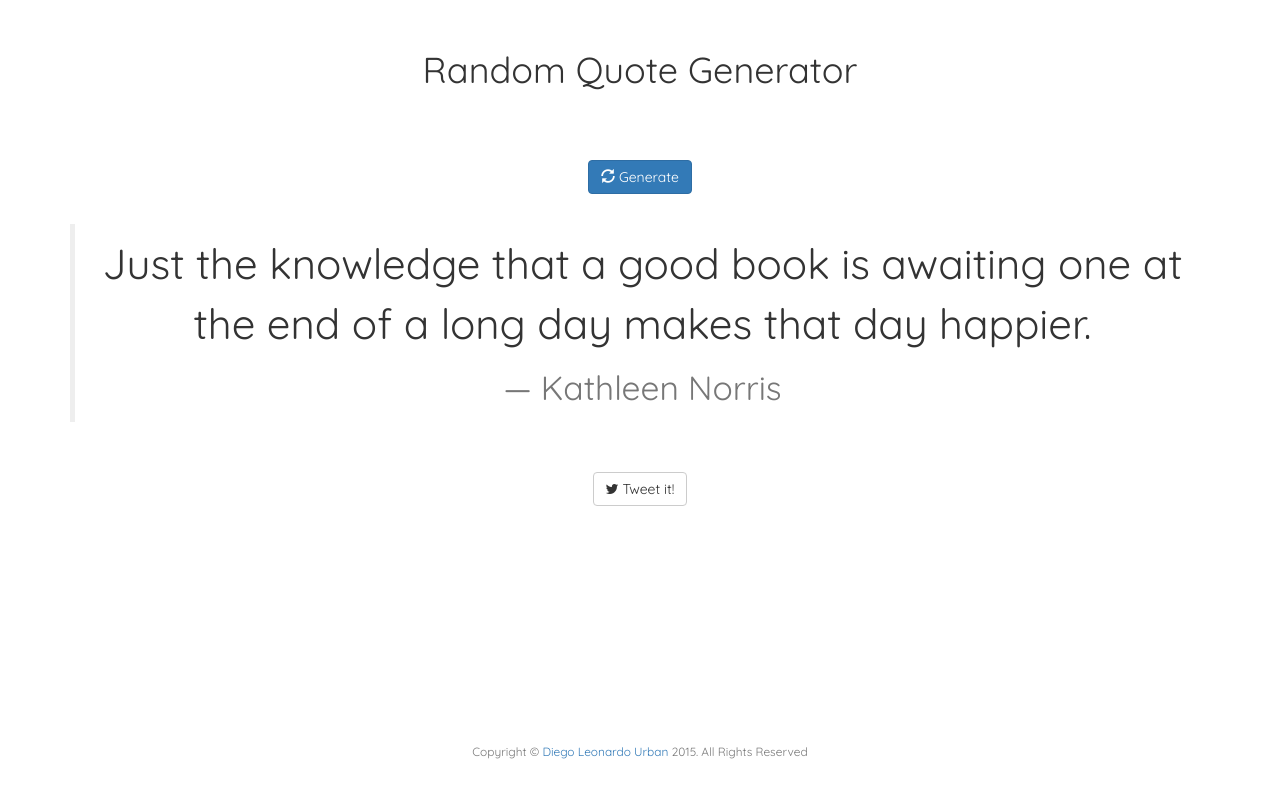
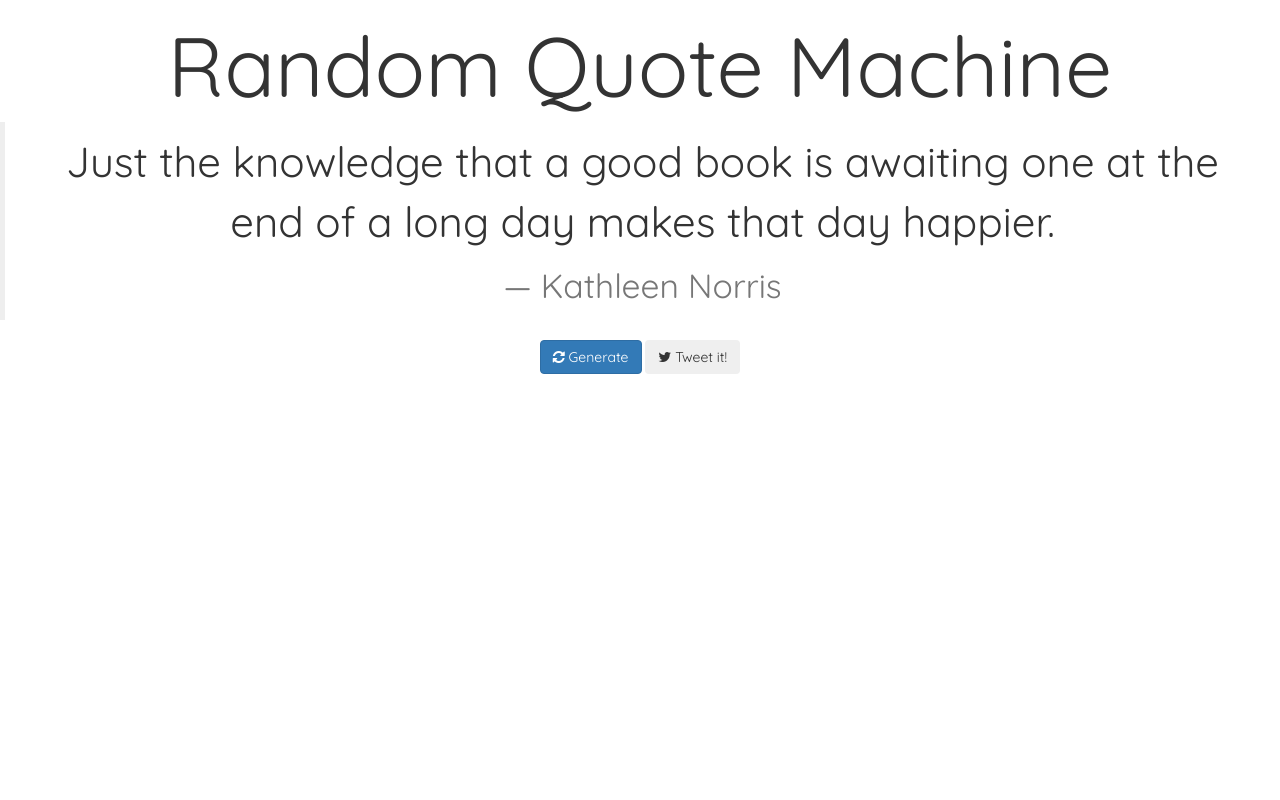
Before and after one commit to diegourban/random-quote-machine, a plain HTML site: page index.html in a window 1280 px wide. Drawn offline with nearby package versions, Linux system fonts and the light colour scheme.

Commit message:
ajustments

```diff
--- a/index.html
+++ b/index.html
@@ -2,6 +2,7 @@
 <html>
 	<head>
 		<meta charset="UTF-8">
+		<meta name="viewport" content="width=device-width, initial-scale=1.0">
 		<meta name="author" content="Diego Leonardo Urban">
 
 		<title>Random Quote Machine</title>
@@ -20,6 +21,39 @@
 
 		<!-- My Styles -->
 		<link rel="stylesheet" href="main.css" />
+	</head>
+
+	<body>
+		<header>
+			<div class="container-fluid">
+				<div class="row">
+					<div class="col-xs-12">
+						<h1>Random Quote Machine</h1>
+					</div>
+				</div>
+			</div>
+		</header>
+
+		<section>
+			<div class="container-fluid">
+				<div class="row">
+					<blockquote>
+					  <p>Lorem ipsum dolor sit amet, consectetur adipiscing elit. Integer posuere erat a ante.</p>
+					  <footer>Someone famous</footer>
+					</blockquote>
+				</div>
+
+				<div class="row">
+						<button name="generate" type="button" class="btn btn-primary">
+							<span class="fa fa-refresh"></span> Generate
+					  </button>
+
+						<button name="tweet" type="button" class="btn btn-secondary" onclick="tweetIt()">
+							<span class="fa fa-twitter"></span> Tweet it!
+						</button>
+				</div>
+			</div>
+		</section>
 
 		<!-- jQuery -->
 		<script src="http://cdnjs.cloudflare.com/ajax/libs/jquery/2.1.4/jquery.min.js"></script>
@@ -29,37 +63,5 @@
 
 		<!-- My Scripts -->
 		<script src="main.js"></script>
-	</head>
-
-	<body>
-		<section>
-			<div class="container">
-				<div class="row">
-					<h1>Random Quote Generator</h1>
-				</div>
-				<div class="row">
-					<button name="generate" type="button" class="btn btn-primary">
-					<span class="glyphicon glyphicon-refresh" aria-hidden="true"></span> Generate</button>
-				</div>
-				<blockquote>
-				  <p>Lorem ipsum dolor sit amet, consectetur adipiscing elit. Integer posuere erat a ante.</p>
-				  <footer>Someone famous</footer>
-				</blockquote>
-				<div class="row">
-					<button name="tweet" type="button" class="btn btn-default" onclick="tweetIt()">
-					<i class="fa fa-twitter"></i> Tweet it!</button>
-				</div>
-			</div>
-		</section>
-
-		<footer>
-			<div class="container navbar-fixed-bottom">
-				<div class="row">
-					<div class="col-lg-12">
-						<p class="copyright text-muted small">Copyright &copy; <a href="https://github.com/diegourban">Diego Leonardo Urban</a> 2015. All Rights Reserved</p>
-					</div>
-				</div>
-			</div>
-		</footer>
 	</body>
 </html>
--- a/main.css
+++ b/main.css
@@ -1,19 +1,42 @@
 body {
 	font-family: 'Quicksand', sans-serif;
-}
-
-section {
 	text-align: center;
 }
 
-.row {
-	padding: 30px;
+h1 {
+	font-size: 1.5em;
 }
 
 blockquote {
-	font-size: 3em;
+	font-size: 1em;
 }
 
-footer {
-	text-align: center;
+@media (min-width: 750px) {
+  h1 {
+    font-size: 2em;
+  }
+
+	blockquote {
+		font-size: 1.5em;
+	}
 }
+
+@media (min-width: 970px) {
+  h1 {
+    font-size: 3em;
+  }
+
+	blockquote {
+		font-size: 2em;
+	}
+}
+
+@media (min-width: 1170px) {
+  h1 {
+    font-size: 6em;
+  }
+
+	blockquote {
+		font-size: 3em;
+	}
+}
--- a/main.js
+++ b/main.js
@@ -26,7 +26,7 @@ $(document).ready(function() {
 
 	$('button[name=generate]').on('click', function(){
 		generateRandomQuote();
-		$('blockquote').addClass(animation).one(animationEnd, function(){
+		$('blockquote p').addClass(animation).one(animationEnd, function(){
 			$(this).removeClass(animation);
 		});
 	});
```
